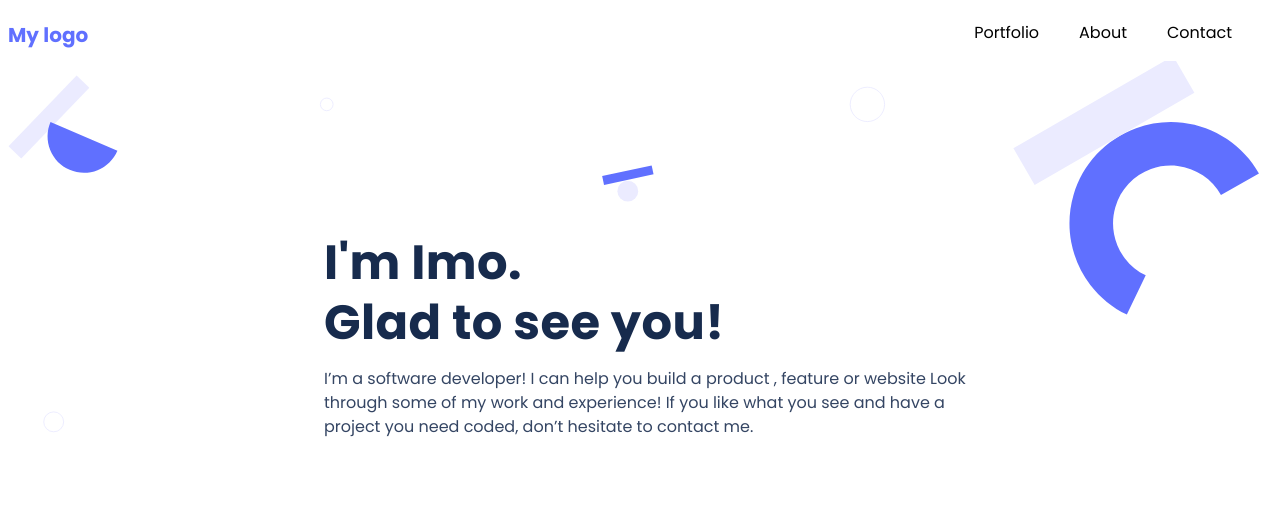
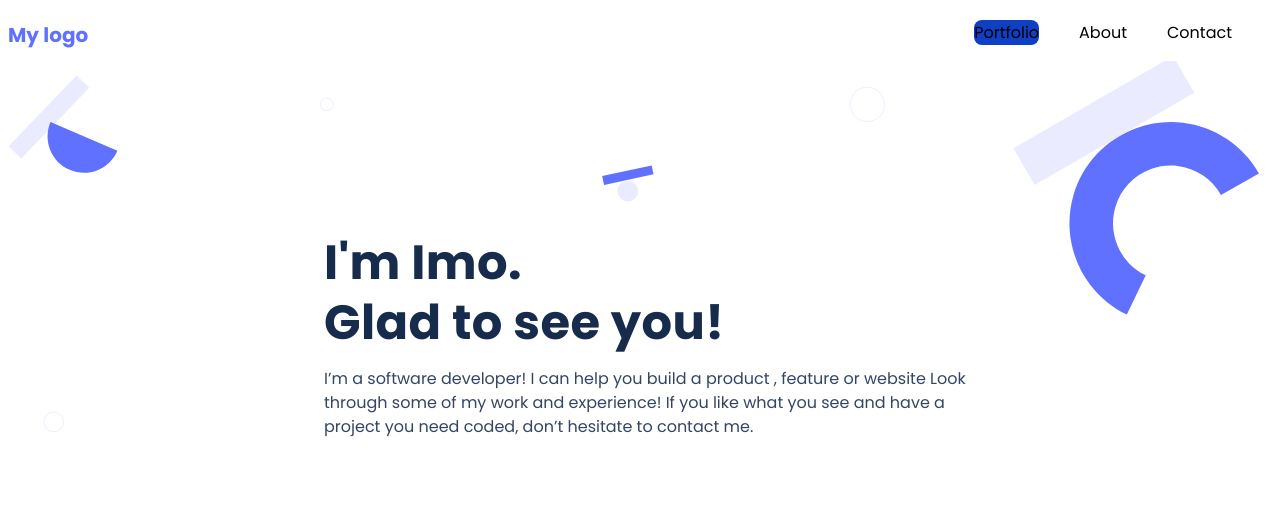
Before and after one commit to Danny-imo/portfolio, a website: page index.html in a window 1280 px wide. In both pictures the pointer is over the item "Portfolio". Shown: the top 520 px of the page. Drawn offline with Linux system fonts and the light colour scheme.

Commit message:
Add transition to hover button

```diff
--- a/style.css
+++ b/style.css
@@ -435,10 +435,18 @@
     display: flex;
     gap: 40px;
     justify-content: flex-end;
+
   }
 
   .navlist {
     list-style-type: none;
+
+  }
+  .navlist:hover {
+    border-radius: 8px;
+    background-color: #0e3fc5;
+    transition-duration: 1s;
+    transition-delay: 1s;
   }
 
   .ham {
```
